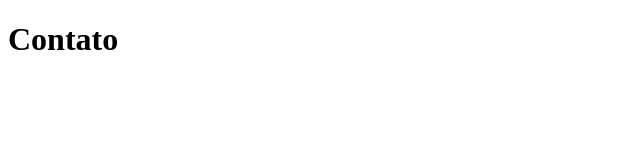
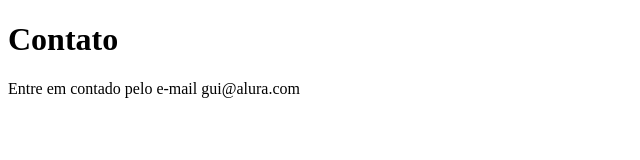
Before and after one commit to fabrimark/SISTEMA-DE-CADASTRO, a plain HTML site: page contato.html in a window 1280 px wide. Shown: the whole page, without its empty margins (0-640 px from the left). Drawn offline with Linux system fonts and the light colour scheme.

Commit message:
adicionando e-mil de contato

```diff
--- a/contato.html
+++ b/contato.html
@@ -8,6 +8,7 @@
 </head>
 <body>
     <h1>Contato</h1>
+    <p>Entre em contado pelo e-mail gui@alura.com</p>
 
 </body>
 </html>
```
